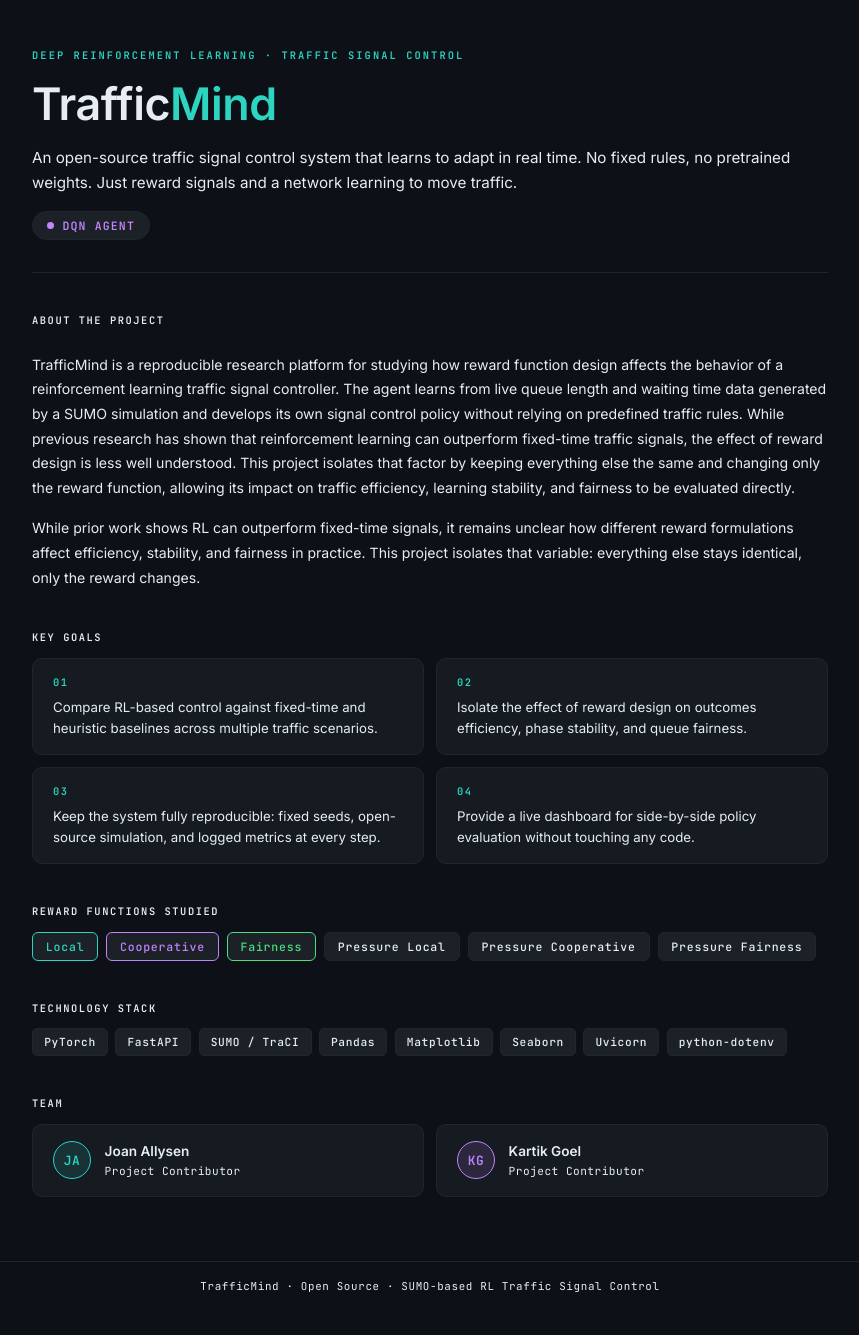
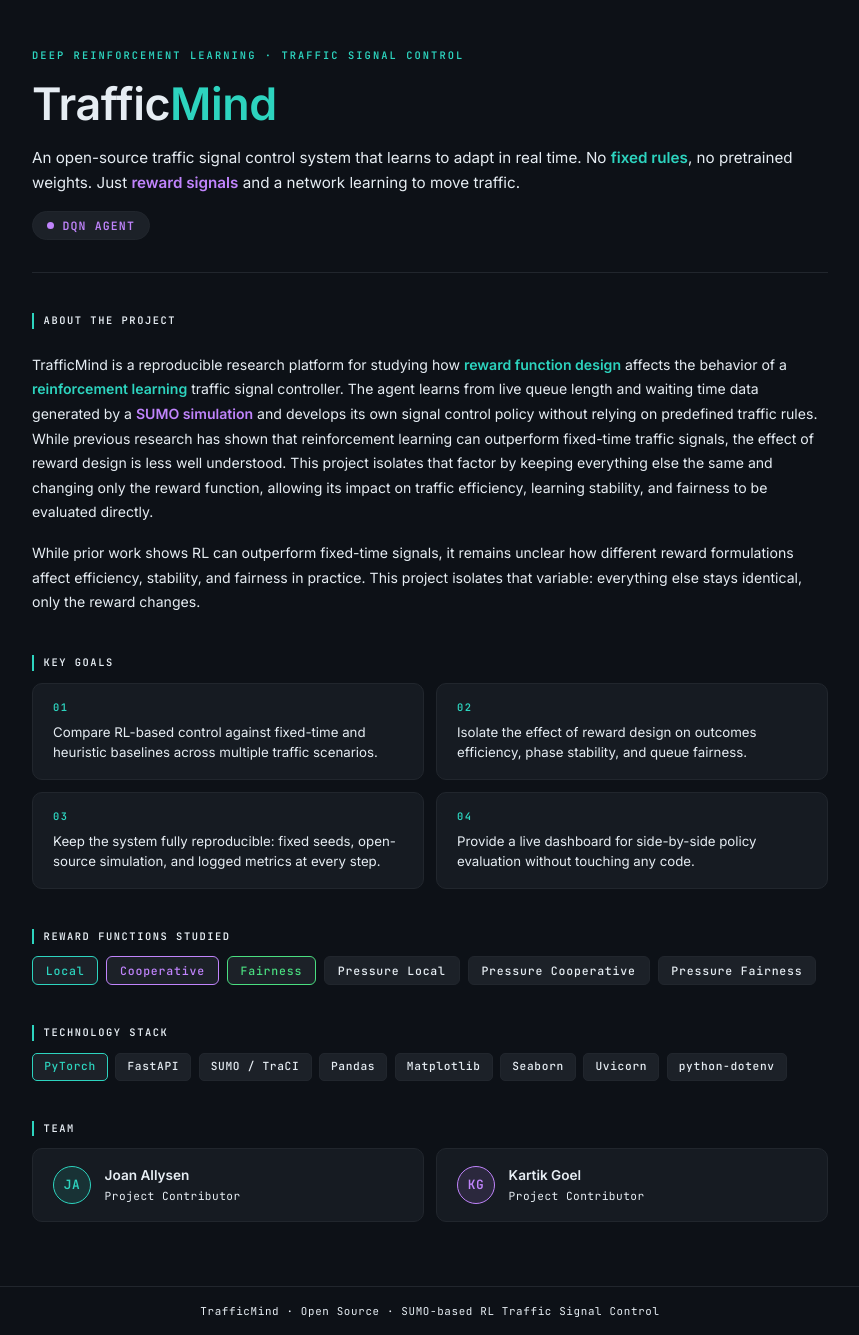
Before and after one commit to kartikgoel598/TrafficMind, a FastAPI app: page / in a window 1280 px wide. Shown: the part 72-1407 px from the top of the page, without its empty margins (210-1069 px from the left). Before the commit the page ends 1364 px from the top, so only its background shows below. Run offline with FastAPI, Linux system fonts and the light colour scheme.

Commit message:
(home.html and style.css) added more styling to stagnant text

```diff
--- a/dashboard/static/style.css
+++ b/dashboard/static/style.css
@@ -114,6 +114,8 @@ main {
   color: var(--text);
   margin-bottom: 0.75rem;
   font-family: var(--mono);
+  border-left: 2px solid var(--a);
+  padding-left: 0.6rem;
 }
 
 /* ── Hero ─────────────────────────────────────────────────────── */
--- a/dashboard/templates/home.html
+++ b/dashboard/templates/home.html
@@ -143,6 +143,8 @@
       font-family: var(--mono);
     }
 
+    .tech-tag.core { border-color: var(--a); color: var(--a); }
+
 
   </style>
 </head>
@@ -168,7 +170,7 @@
     <h1 class="hero-title">Traffic<span>Mind</span></h1>
     <p class="hero-subtitle">
       An open-source traffic signal control system that learns to adapt in real time.
-      No fixed rules, no pretrained weights. Just reward signals and a network learning to move traffic.
+      No <span class="hl-a">fixed rules</span>, no pretrained weights. Just <span class="hl-b">reward signals</span> and a network learning to move traffic.
     </p>
     <div class="model-badge">DQN Agent</div>
   </section>
@@ -177,7 +179,9 @@
   <section class="desc-block">
     <div class="section-label">About the Project</div>
     <p class="desc-body">
-      TrafficMind is a reproducible research platform for studying how reward function design affects the behavior of a reinforcement learning traffic signal controller. The agent learns from live queue length and waiting time data generated by a SUMO simulation and develops its own signal control policy without relying on predefined traffic rules.
+      TrafficMind is a reproducible research platform for studying how <span class="hl-a">reward function design</span> affects the behavior of a
+      <span class="hl-a">reinforcement learning</span> traffic signal controller. The agent learns from live queue length and waiting time data
+      generated by a <span class="hl-b">SUMO simulation</span> and develops its own signal control policy without relying on predefined traffic rules.
       While previous research has shown that reinforcement learning can outperform fixed-time traffic signals, the effect of reward design is less well understood. This project isolates that factor by keeping everything else the same and changing only the reward function, allowing its impact on traffic efficiency, learning stability, and fairness to be evaluated directly.
     </p>
     <p class="desc-body">
@@ -227,7 +231,7 @@
   <section>
     <div class="section-label">Technology Stack</div>
     <div class="tech-row">
-      <span class="tech-tag">PyTorch</span>
+      <span class="tech-tag core">PyTorch</span>
       <span class="tech-tag">FastAPI</span>
       <span class="tech-tag">SUMO / TraCI</span>
       <span class="tech-tag">Pandas</span>
```
